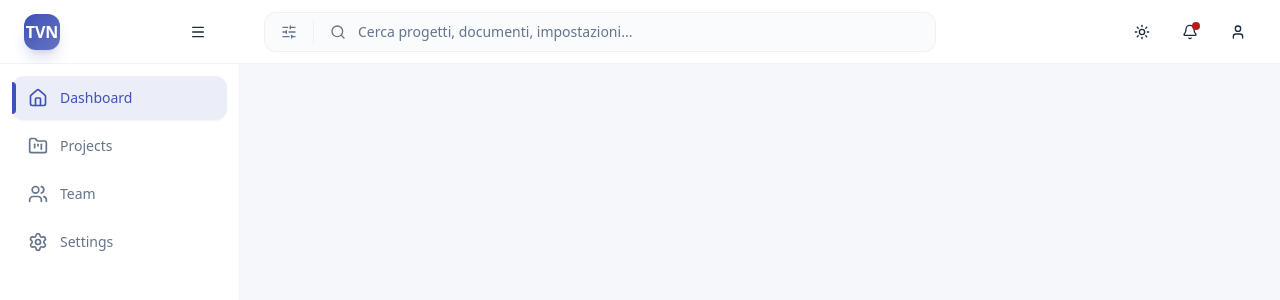
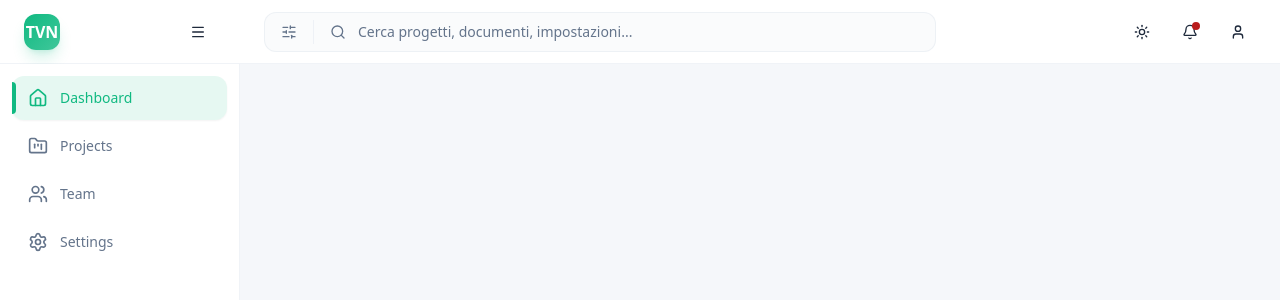
Before and after one commit to TommyLangiano/app-tvn, a Next.js app in the folder apps/web/: page /dashboard in a window 1280 px wide. Shown: the top 300 px of the page. Built offline with nearby package versions, Linux system fonts and the light colour scheme; no server answers.

Commit message:
Change primary color from indigo to emerald green for SaaS branding

```diff
--- a/apps/web/app/globals.css
+++ b/apps/web/app/globals.css
@@ -22,7 +22,7 @@
     --border: 226 232 240;
 
     /* Brand Colors */
-    --primary: 63 81 181; /* indigo-600 */
+    --primary: 16 185 129; /* emerald-500 - fresh green for SaaS */
     --primary-foreground: 255 255 255;
 
     /* Semantic Colors */
@@ -43,8 +43,8 @@
     --secondary: 241 245 249;
     --secondary-foreground: var(--text);
     --muted-foreground: var(--muted);
-    --accent: 238 242 255; /* indigo-50 - very light indigo based on primary */
-    --accent-foreground: 63 81 181; /* primary color for text */
+    --accent: 236 253 245; /* emerald-50 - very light green based on primary */
+    --accent-foreground: 16 185 129; /* primary emerald for text */
     --destructive: var(--danger);
     --destructive-foreground: 255 255 255;
     --input: var(--border);
@@ -59,7 +59,7 @@
     --text: 241 245 249;
     --border: 51 65 85;
 
-    --primary: 99 102 241; /* indigo-500 */
+    --primary: 34 197 94; /* emerald-400 - brighter green for dark mode */
     --success: 34 197 94;
     --danger: 220 38 38;
     --warning: 245 158 11;
@@ -75,8 +75,8 @@
     --secondary: 51 65 85;
     --secondary-foreground: var(--text);
     --muted-foreground: var(--muted);
-    --accent: 55 65 81; /* darker blue-slate matching primary indigo */
-    --accent-foreground: 165 180 252; /* indigo-300 for text */
+    --accent: 6 78 59; /* dark emerald-900 matching primary green */
+    --accent-foreground: 110 231 183; /* emerald-300 for text */
     --destructive: var(--danger);
     --destructive-foreground: 255 255 255;
     --input: var(--border);
```
